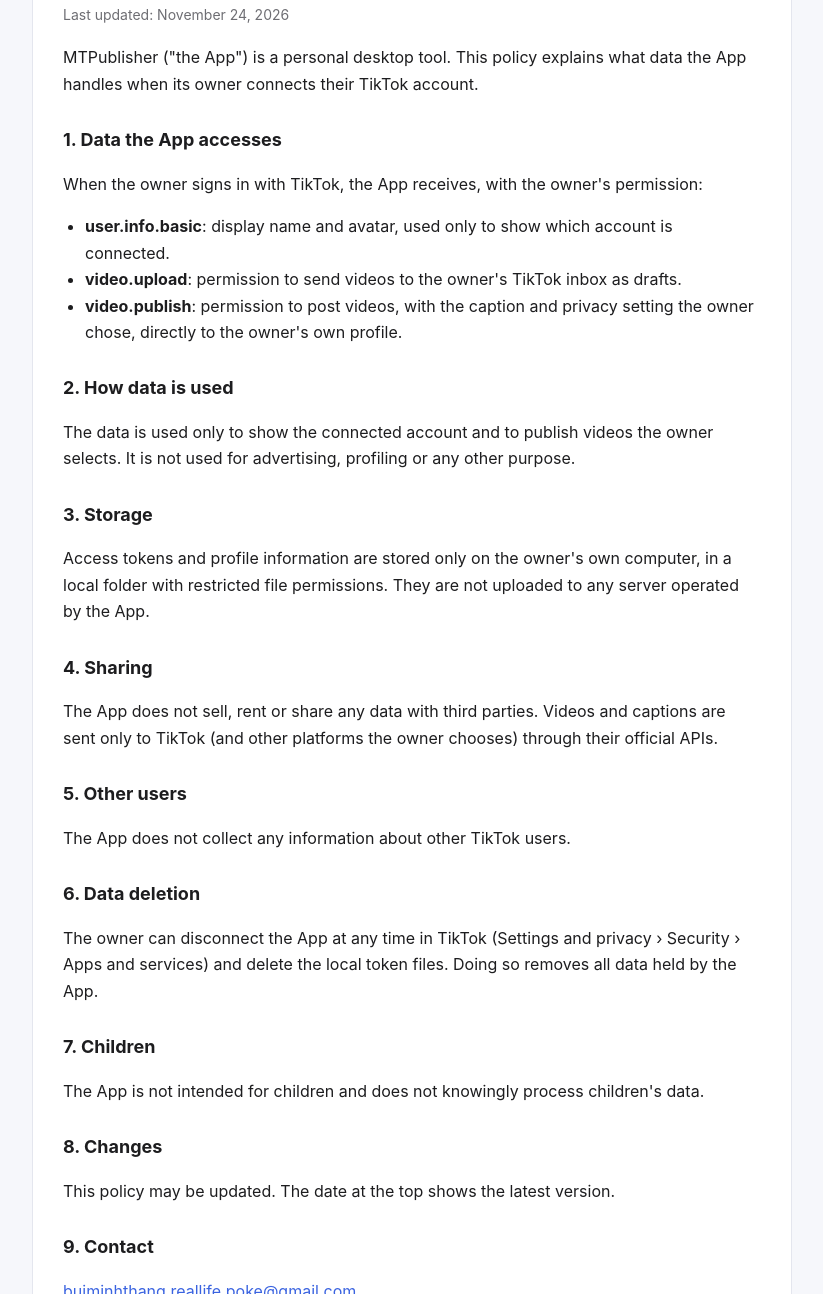
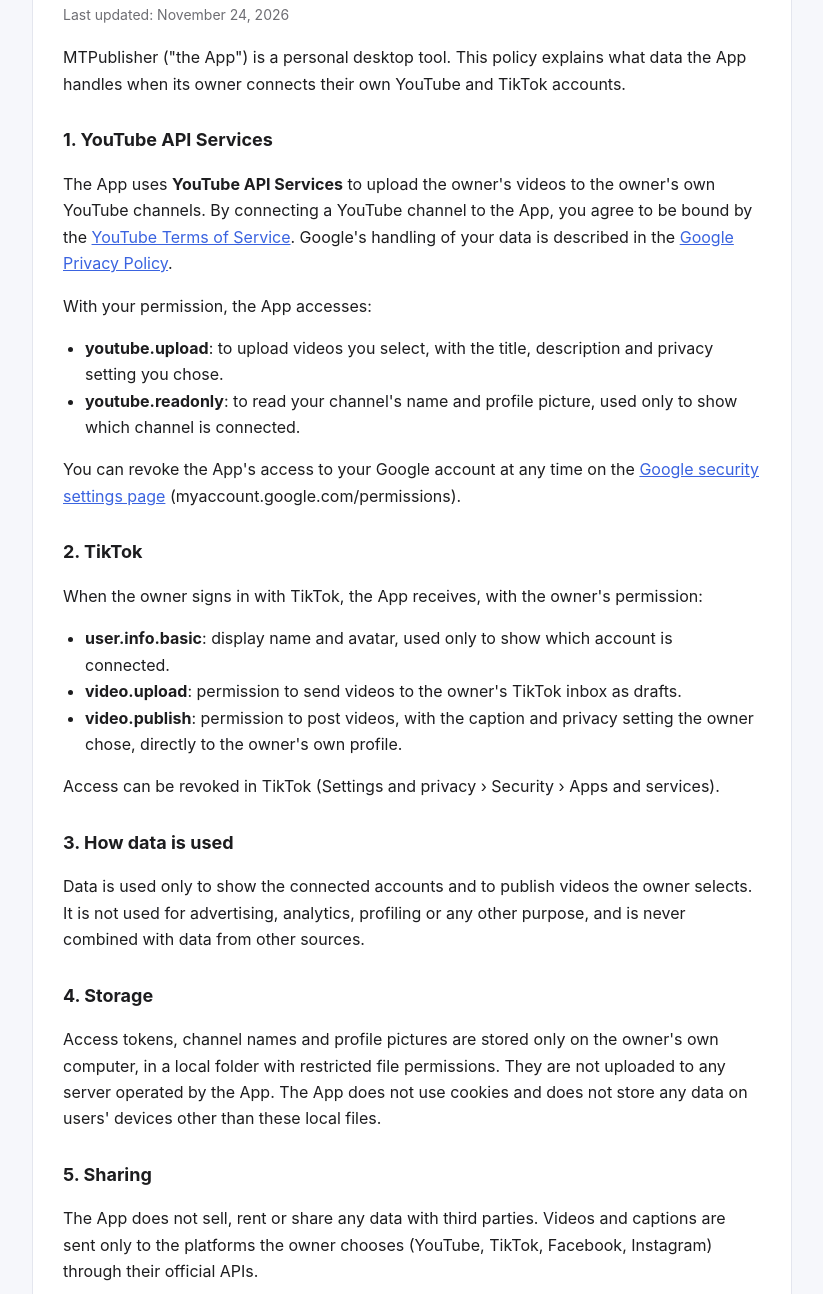
Before and after one commit to buiminhthang2011-sys/mtpublisher, a plain HTML site: page privacy/index.html in a window 1280 px wide. Shown: the part 206-1500 px from the top of the page, without its empty margins (228-1051 px from the left). Drawn offline with Linux system fonts and the light colour scheme.

Commit message:
Add YouTube API Services disclosures for API audit
Co-Authored-By: Claude Opus 5.5 <noreply@anthropic.com>

```diff
--- a/privacy/index.html
+++ b/privacy/index.html
@@ -16,38 +16,48 @@
   <main class="card">
     <h1>Privacy Policy</h1>
     <p class="updated">Last updated: November 24, 2026</p>
-    <p>MTPublisher ("the App") is a personal desktop tool. This policy explains what data the App handles when its owner connects their TikTok account.</p>
+    <p>MTPublisher ("the App") is a personal desktop tool. This policy explains what data the App handles when its owner connects their own YouTube and TikTok accounts.</p>
 
-    <h2>1. Data the App accesses</h2>
+    <h2>1. YouTube API Services</h2>
+    <p>The App uses <strong>YouTube API Services</strong> to upload the owner's videos to the owner's own YouTube channels. By connecting a YouTube channel to the App, you agree to be bound by the <a href="https://www.youtube.com/t/terms">YouTube Terms of Service</a>. Google's handling of your data is described in the <a href="https://policies.google.com/privacy">Google Privacy Policy</a>.</p>
+    <p>With your permission, the App accesses:</p>
+    <ul>
+      <li><strong>youtube.upload</strong>: to upload videos you select, with the title, description and privacy setting you chose.</li>
+      <li><strong>youtube.readonly</strong>: to read your channel's name and profile picture, used only to show which channel is connected.</li>
+    </ul>
+    <p>You can revoke the App's access to your Google account at any time on the <a href="https://myaccount.google.com/permissions">Google security settings page</a> (myaccount.google.com/permissions).</p>
+
+    <h2>2. TikTok</h2>
     <p>When the owner signs in with TikTok, the App receives, with the owner's permission:</p>
     <ul>
       <li><strong>user.info.basic</strong>: display name and avatar, used only to show which account is connected.</li>
       <li><strong>video.upload</strong>: permission to send videos to the owner's TikTok inbox as drafts.</li>
       <li><strong>video.publish</strong>: permission to post videos, with the caption and privacy setting the owner chose, directly to the owner's own profile.</li>
     </ul>
+    <p>Access can be revoked in TikTok (Settings and privacy &rsaquo; Security &rsaquo; Apps and services).</p>
 
-    <h2>2. How data is used</h2>
-    <p>The data is used only to show the connected account and to publish videos the owner selects. It is not used for advertising, profiling or any other purpose.</p>
+    <h2>3. How data is used</h2>
+    <p>Data is used only to show the connected accounts and to publish videos the owner selects. It is not used for advertising, analytics, profiling or any other purpose, and is never combined with data from other sources.</p>
 
-    <h2>3. Storage</h2>
-    <p>Access tokens and profile information are stored only on the owner's own computer, in a local folder with restricted file permissions. They are not uploaded to any server operated by the App.</p>
+    <h2>4. Storage</h2>
+    <p>Access tokens, channel names and profile pictures are stored only on the owner's own computer, in a local folder with restricted file permissions. They are not uploaded to any server operated by the App. The App does not use cookies and does not store any data on users' devices other than these local files.</p>
 
-    <h2>4. Sharing</h2>
-    <p>The App does not sell, rent or share any data with third parties. Videos and captions are sent only to TikTok (and other platforms the owner chooses) through their official APIs.</p>
+    <h2>5. Sharing</h2>
+    <p>The App does not sell, rent or share any data with third parties. Videos and captions are sent only to the platforms the owner chooses (YouTube, TikTok, Facebook, Instagram) through their official APIs.</p>
 
-    <h2>5. Other users</h2>
-    <p>The App does not collect any information about other TikTok users.</p>
+    <h2>6. Other users</h2>
+    <p>The App does not collect any information about other users or viewers.</p>
 
-    <h2>6. Data deletion</h2>
-    <p>The owner can disconnect the App at any time in TikTok (Settings and privacy &rsaquo; Security &rsaquo; Apps and services) and delete the local token files. Doing so removes all data held by the App.</p>
+    <h2>7. Data deletion</h2>
+    <p>The owner can revoke access as described above and delete the local token files at any time; this removes all data held by the App. Stored data is also deleted within 30 days after access is revoked. To request deletion or ask a question, contact the address below.</p>
 
-    <h2>7. Children</h2>
+    <h2>8. Children</h2>
     <p>The App is not intended for children and does not knowingly process children's data.</p>
 
-    <h2>8. Changes</h2>
+    <h2>9. Changes</h2>
     <p>This policy may be updated. The date at the top shows the latest version.</p>
 
-    <h2>9. Contact</h2>
+    <h2>10. Contact</h2>
     <p class="contact"><a href="mailto:buiminhthang.reallife.poke@gmail.com">buiminhthang.reallife.poke@gmail.com</a></p>
 
     <nav><a href="../">Home</a><a href="../terms/">Terms of Service</a></nav>
```
Also changed, not shown: index.html (+6 -4 lines), terms/index.html (+2 -2 lines).
